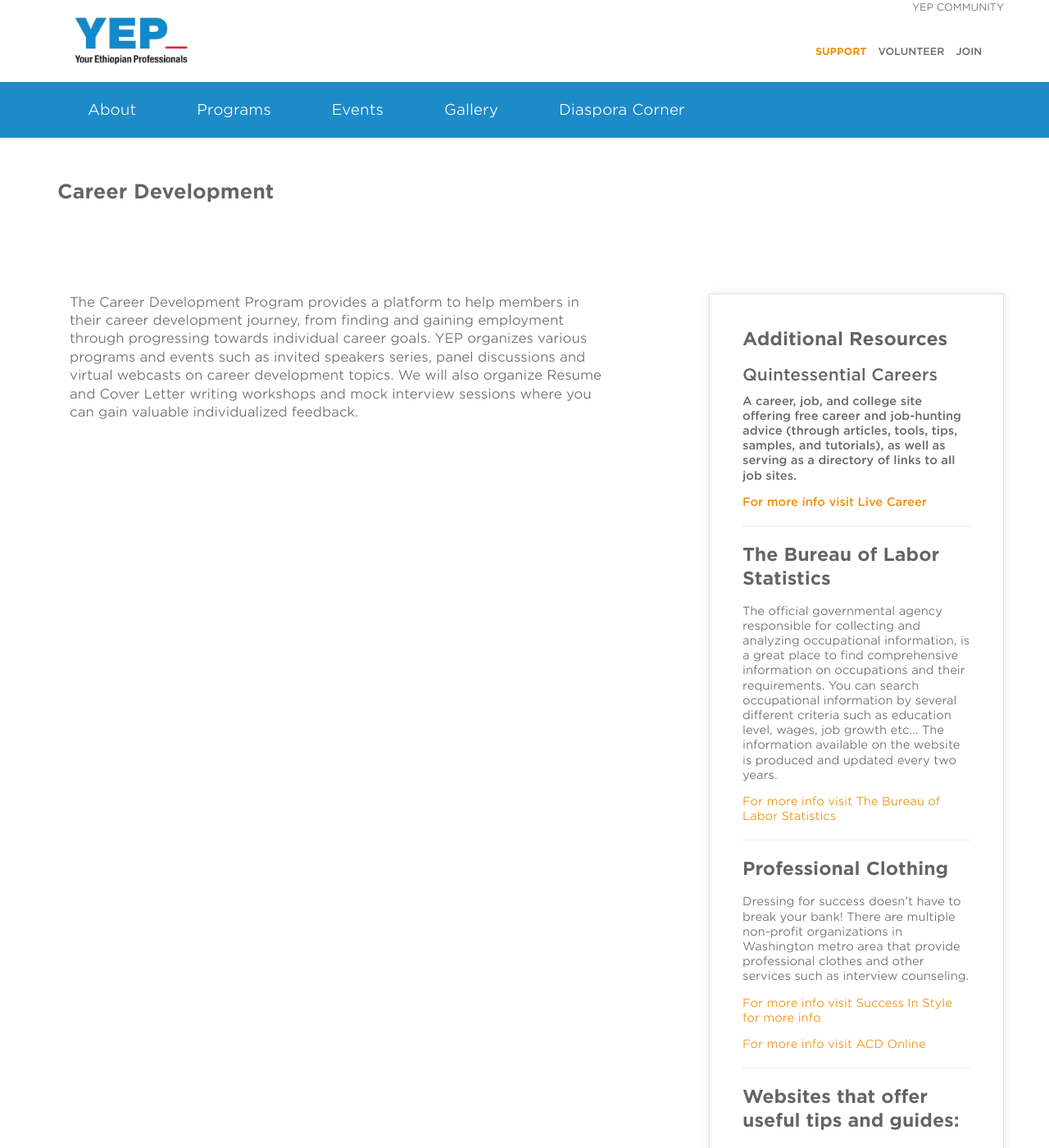
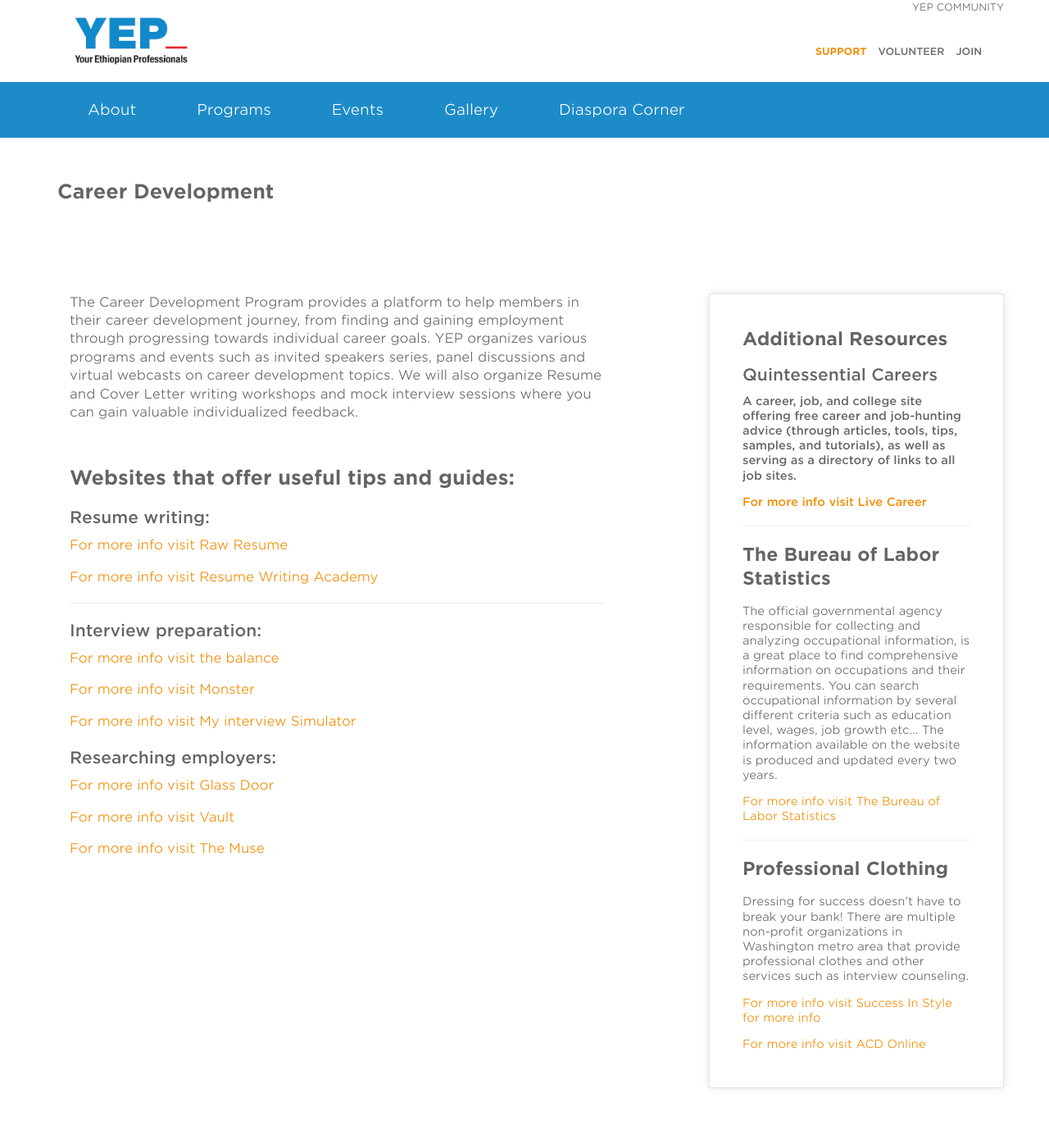
Before and after one commit to YEPNetwork/yepnetwork.github.io, a Jekyll site: the page built from _programs/career-development.html, in a window 1280 px wide and 1400 px high. Shown: the whole window at 82% size. Built offline with Jekyll 4.4.1, drawn with Linux system fonts in a browser that asks for light colours; nearby versions of some CDN libraries; some of the changed lines change nothing that is shown.

Commit message:
Update career-development.html

```diff
--- a/_programs/career-development.html
+++ b/_programs/career-development.html
@@ -12,6 +12,20 @@
                <div class="col-sm-7 col-md-7">
             <p>The Career Development Program provides a platform to help members in their career development journey, from finding and gaining employment through progressing towards individual career goals. YEP organizes various programs and events such as invited speakers series, panel discussions and virtual webcasts on career development topics. We will also organize Resume and Cover Letter writing workshops and mock interview sessions where you can gain valuable individualized feedback.
             </p>
+   <h2>Websites that offer useful tips and guides: </h2>
+               <h3>Resume writing:</h2>
+   <p>  <a href="http://www.rawresume.com/"> For more info visit Raw Resume </a> </p>
+    <p>  <a href=" http://www.resumewritingacademy.com/resume-writer-resources.php"> For more info visit Resume Writing Academy</a> </p>
+                <hr>
+            <h3>Interview preparation:</h3>
+             <p> <a href="https://www.thebalance.com/practice-interview-tips-and-techniques-2062805"> For more info visit the balance </a> </p>
+              <p> <a href="https://www.monster.com/career-advice/job-interview"> For more info visit Monster </a> </p>
+               <p> <a href="http://myinterviewsimulator.com/"> For more info visit My interview Simulator </a> </p>
+
+            <h3>Researching employers:</h3>
+             <p><a href="https://www.glassdoor.com/index.htm"> For more info visit Glass Door </a> </p>
+              <p><a href="http://www.vault.com/"> For more info visit Vault </a> </p>
+               <p><a href="https://www.themuse.com/"> For more info visit The Muse</a> </p>
     </div>
        <div class="col-sm-5 col-md-4 col-md-offset-1">
          <aside class="sidebar">
@@ -31,20 +45,6 @@
       <p>Dressing for success doesn’t have to break your bank! There are multiple non-profit organizations in Washington metro area that provide professional clothes and other services such as interview counseling.</p>
       <p> <a href= "http://www.successinstyle.org/"> For more info visit Success In Style for more info </a> </p>
       <p> <a href= "http://www.acdnonline.org/locations/"> For more info visit ACD Online </a> </p>
-    <hr>
-     <h2>Websites that offer useful tips and guides: </h2> </p>
-               Resume writing:
-     <a href="http://www.rawresume.com/"> For more info visit Raw Resume </a> </p>
-      <a href=" http://www.resumewritingacademy.com/resume-writer-resources.php"> For more info visit Resume Writing Academy</a> </p>
-                <hr>
-            <h3>Interview preparation:</h3>
-             <p> <a href="https://www.thebalance.com/practice-interview-tips-and-techniques-2062805"> For more info visit the balance </a> </p>
-              <p> <a href="https://www.monster.com/career-advice/job-interview"> For more info visit Monster </a> </p>
-               <p> <a href="http://myinterviewsimulator.com/"> For more info visit My interview Simulator </a> </p>
-            <h3>Researching employers:</h3>
-             <p><a href="https://www.glassdoor.com/index.htm"> For more info visit Glass Door </a> </p>
-              <p><a href="http://www.vault.com/"> For more info visit Vault </a> </p>
-               <p><a href="https://www.themuse.com/"> For more info visit The Muse</a> </p>
       </div>
           </aside>
             </div>
```
